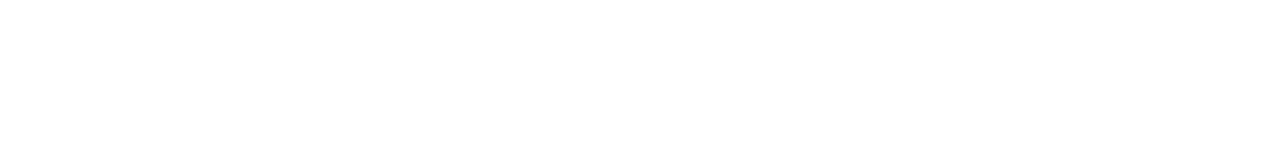
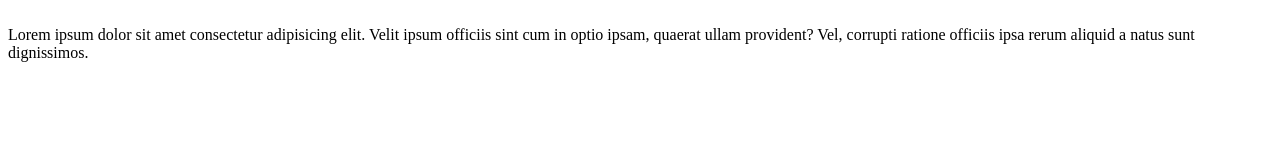
Before and after one commit to krastbiz/git-examples, a plain HTML site: page src/index.html in a window 1280 px wide. Drawn offline with Linux system fonts and the light colour scheme.

Commit message:
created section about us

```diff
--- a/src/index.html
+++ b/src/index.html
@@ -25,5 +25,12 @@
             <div class="main__text"></div>
         </div>
     </main>
+    <section class="about-us">
+        <div class="container">
+            <div class="section-title">
+                <div class="about-us__content">Lorem ipsum dolor sit amet consectetur adipisicing elit. Velit ipsum officiis sint cum in optio ipsam, quaerat ullam provident? Vel, corrupti ratione officiis ipsa rerum aliquid a natus sunt dignissimos.</div>
+            </div>
+        </div>
+    </section>
 </body>
 </html>
```
